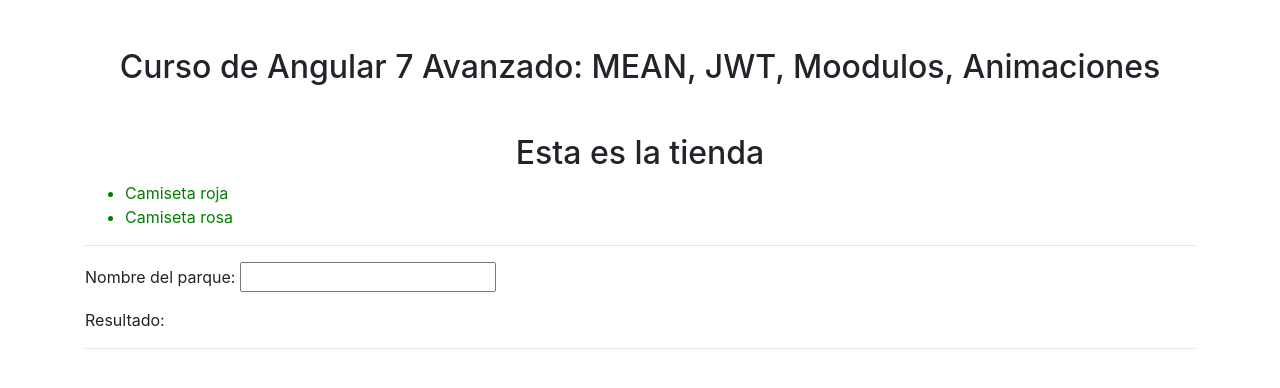
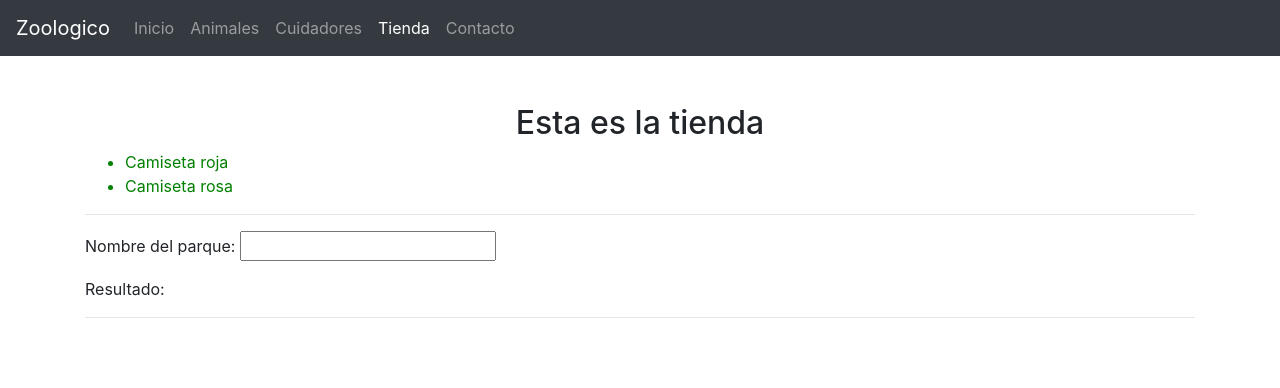
Before and after one commit to Hardy97/angularProjects, an Angular app: page /tienda in a window 1280 px wide. Shown: the top 388 px of the page. Built offline with nearby package versions, Linux system fonts and the light colour scheme.

Commit message:
Seccion 6 - Routes

```diff
--- a/src/app/app.component.html
+++ b/src/app/app.component.html
@@ -1,4 +1,30 @@
+<nav class="navbar navbar-expand-md navbar-dark bg-dark">
+    <a class="navbar-brand" routerLink='home'>Zoologico</a>
+    <button class="navbar-toggler" type="button" data-toggle="collapse" data-target="#navbarNav" aria-controls="navbarNav" aria-expanded="false" aria-label="Toggle navigation">
+          <span class="navbar-toggler-icon"></span>
+        </button>
+    <div class="collapse navbar-collapse" id="navbarNav">
+        <ul class="navbar-nav">
+            <li class="nav-item" routerLinkActive='active'>
+                <a class="nav-link" routerLink='home'>Inicio <span class="sr-only">(current)</span></a>
+            </li>
+            <li class="nav-item" routerLinkActive='active'>
+                <a class="nav-link" routerLink='animals'>Animales</a>
+            </li>
+            <li class="nav-item" routerLinkActive='active'>
+                <a class="nav-link" routerLink='keepers'>Cuidadores</a>
+            </li>
+            <li class="nav-item" routerLinkActive='active'>
+                <a class="nav-link" routerLink='tienda'>Tienda</a>
+            </li>
+            <li class="nav-item" routerLinkActive='active'>
+                <a class="nav-link" routerLink='contact'>Contacto</a>
+            </li>
+        </ul>
+    </div>
+</nav>
 <div class="container mt-5">
-    <h2 class="text-center mb-5">{{title}}</h2>
-    <app-tienda></app-tienda>
+    <!-- <h2 class="text-center mb-5">{{title}}</h2> -->
+    <!-- <app-tienda></app-tienda> -->
+    <router-outlet></router-outlet>
 </div>
--- /dev/null
+++ b/src/app/app.routing.ts
@@ -0,0 +1,23 @@
+import { ModuleWithProviders } from '@angular/core';
+import { Routes, RouterModule } from '@angular/router';
+
+// Componentes
+import { HomeComponent } from './components/home/home.component';
+import { KeepersComponent } from './components/keppers/keepers.component';
+import { AnimalsComponent } from './components/animals/animals.component';
+import { ContactComponent } from './components/contact/contact.component';
+import { TiendaComponent } from './components/tienda/tienda.component';
+
+
+const appRoutes: Routes = [
+    {path: 'home', component: HomeComponent},
+    {path: 'keepers', component: KeepersComponent},
+    {path: 'animals', component: AnimalsComponent},
+    {path: 'contact', component: ContactComponent},
+    {path: 'tienda', component: TiendaComponent},
+    {path: '', redirectTo: 'home', pathMatch: 'full'},
+    {path: '**', redirectTo: 'home', pathMatch: 'full'}
+];
+
+export const appRoutingProviders: any[] = [];
+export const routing: ModuleWithProviders = RouterModule.forRoot(appRoutes);
--- /dev/null
+++ b/src/app/components/animals/animals.component.html
@@ -0,0 +1 @@
+<h1>{{title}}</h1>
--- /dev/null
+++ b/src/app/components/animals/animals.component.ts
@@ -0,0 +1,13 @@
+import { Component, OnInit } from '@angular/core';
+
+@Component({
+  selector: 'app-animals',
+  templateUrl: './animals.component.html'
+})
+export class AnimalsComponent implements OnInit {
+  title = 'Animales';
+
+  ngOnInit() {
+      console.log('animals.component cargado !!');
+  }
+}
--- /dev/null
+++ b/src/app/components/contact/contact.component.html
@@ -0,0 +1 @@
+<h1>{{title}}</h1>
--- /dev/null
+++ b/src/app/components/contact/contact.component.ts
@@ -0,0 +1,13 @@
+import { Component, OnInit } from '@angular/core';
+
+@Component({
+  selector: 'app-contact',
+  templateUrl: './contact.component.html'
+})
+export class ContactComponent implements OnInit {
+  title = 'Contacto';
+
+  ngOnInit() {
+      console.log('contact.component cargado !!');
+  }
+}
--- /dev/null
+++ b/src/app/components/home/home.component.html
@@ -0,0 +1 @@
+<h1>{{title}}</h1>
--- /dev/null
+++ b/src/app/components/home/home.component.ts
@@ -0,0 +1,13 @@
+import { Component, OnInit } from '@angular/core';
+
+@Component({
+  selector: 'app-home',
+  templateUrl: './home.component.html'
+})
+export class HomeComponent implements OnInit {
+  title = 'Home';
+
+  ngOnInit() {
+      console.log('home.component cargado !!');
+  }
+}
--- /dev/null
+++ b/src/app/components/keppers/keepers.component.html
@@ -0,0 +1 @@
+<h1>{{title}}</h1>
--- /dev/null
+++ b/src/app/components/keppers/keepers.component.ts
@@ -0,0 +1,13 @@
+import { Component, OnInit } from '@angular/core';
+
+@Component({
+  selector: 'app-keepers',
+  templateUrl: './keepers.component.html'
+})
+export class KeepersComponent implements OnInit {
+  title = 'Cuidadores';
+
+  ngOnInit() {
+      console.log('keepers.component cargado !!');
+  }
+}
--- a/src/app/components/parques/parques.component.ts
+++ b/src/app/components/parques/parques.component.ts
@@ -24,6 +24,8 @@ export class ParquesComponent implements OnChanges, OnInit, DoCheck, OnDestroy {
         this.abierto = false;
     }
 
+    // Hooks ( Start )
+
     ngOnChanges(changes: SimpleChanges) {
         // console.log(changes);
         console.log('Existen cambios en las propiedades');
@@ -41,6 +43,8 @@ export class ParquesComponent implements OnChanges, OnInit, DoCheck, OnDestroy {
         console.log('OnDestroy: se elimino un componente');
     }
 
+    // Hooks ( End )
+
     emitirEvento() {
         // Cargamos un objeto para enviarselo al padre
         this.pasameLosDatos.emit({
```
Also changed, not shown: src/app/app.module.ts (+17 -3 lines).
